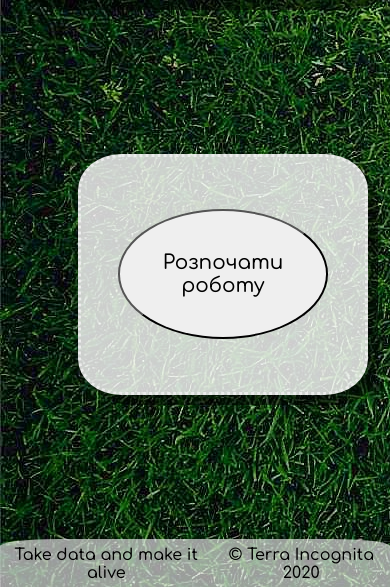
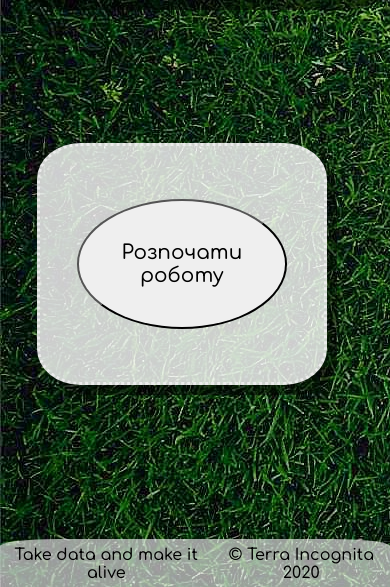
Before and after one commit to Alexis-IT/ProLand, a PHP site: page /index.php in a window 390 px wide. Shown: the part 257-844 px from the top of the page. Run offline with PHP 8.4, Linux system fonts and the light colour scheme; some web fonts are replaced.

Commit message:
Update for mobile

```diff
--- a/css/styles.css
+++ b/css/styles.css
@@ -137,4 +137,8 @@ form{
 	form {
 		width: 90%;
 	}
+
+	main {
+		margin: 0;
+	}
 }
```
